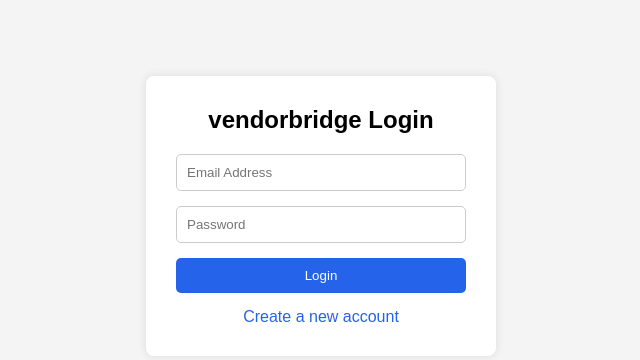
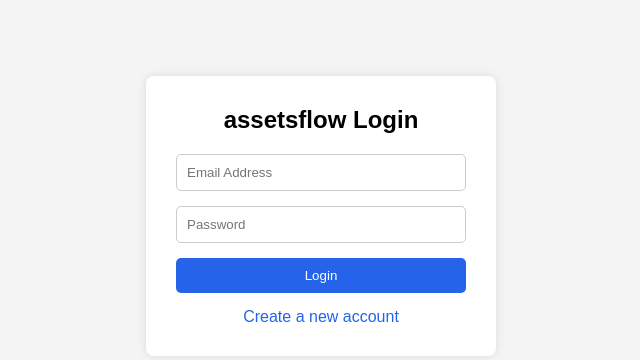
Before and after one commit to dinesh-ajmera/AssetFlow-odoo-Hackathon-2026, a Flask app: page /login in a window 1280 px wide. Shown: the part 184-544 px from the top of the page, without its empty margins (319-959 px from the left). Run offline with Flask 3, Linux system fonts and the light colour scheme.

Commit message:
cahnging info

```diff
--- a/templates/login.html
+++ b/templates/login.html
@@ -3,7 +3,7 @@
 <head>
 <meta charset="UTF-8">
 <meta name="viewport" content="width=device-width, initial-scale=1.0">
-<title>vendorbridge Login</title>
+<title>assetsflow Login</title>
 
 <style>
 *{margin:0;padding:0;box-sizing:border-box;font-family:Arial,sans-serif;}
@@ -74,7 +74,7 @@ a{
 
 <div class="box">
 
-<h2>vendorbridge Login</h2>
+<h2>assetsflow Login</h2>
 
 {% with messages = get_flashed_messages(with_categories=true) %}
     {% if data %}
--- a/templates/signup.html
+++ b/templates/signup.html
@@ -3,7 +3,7 @@
 <head>
 <meta charset="UTF-8">
 <meta name="viewport" content="width=device-width, initial-scale=1.0">
-<title>vendorbridge Signup</title>
+<title>assetsflow Signup</title>
 
 <style>
 *{margin:0;padding:0;box-sizing:border-box;font-family:Arial,sans-serif;}
```
